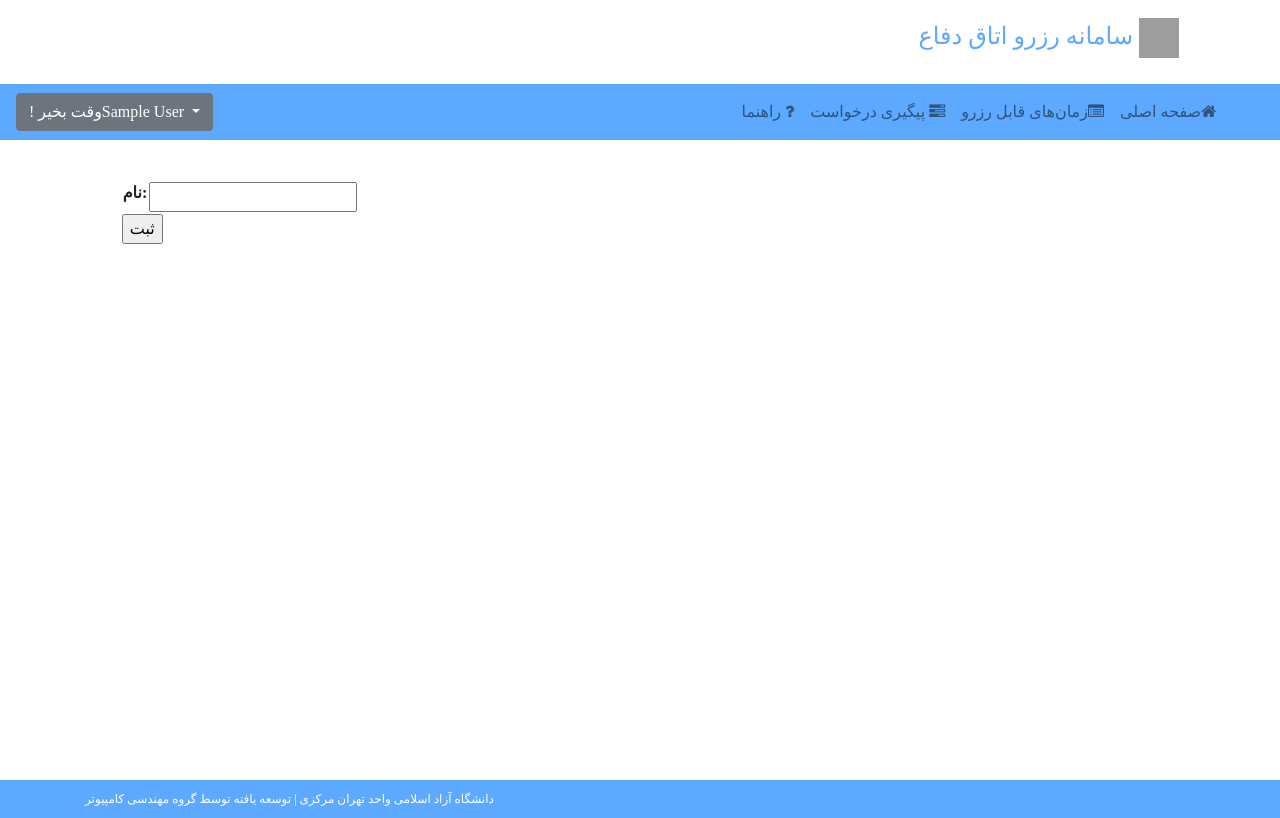
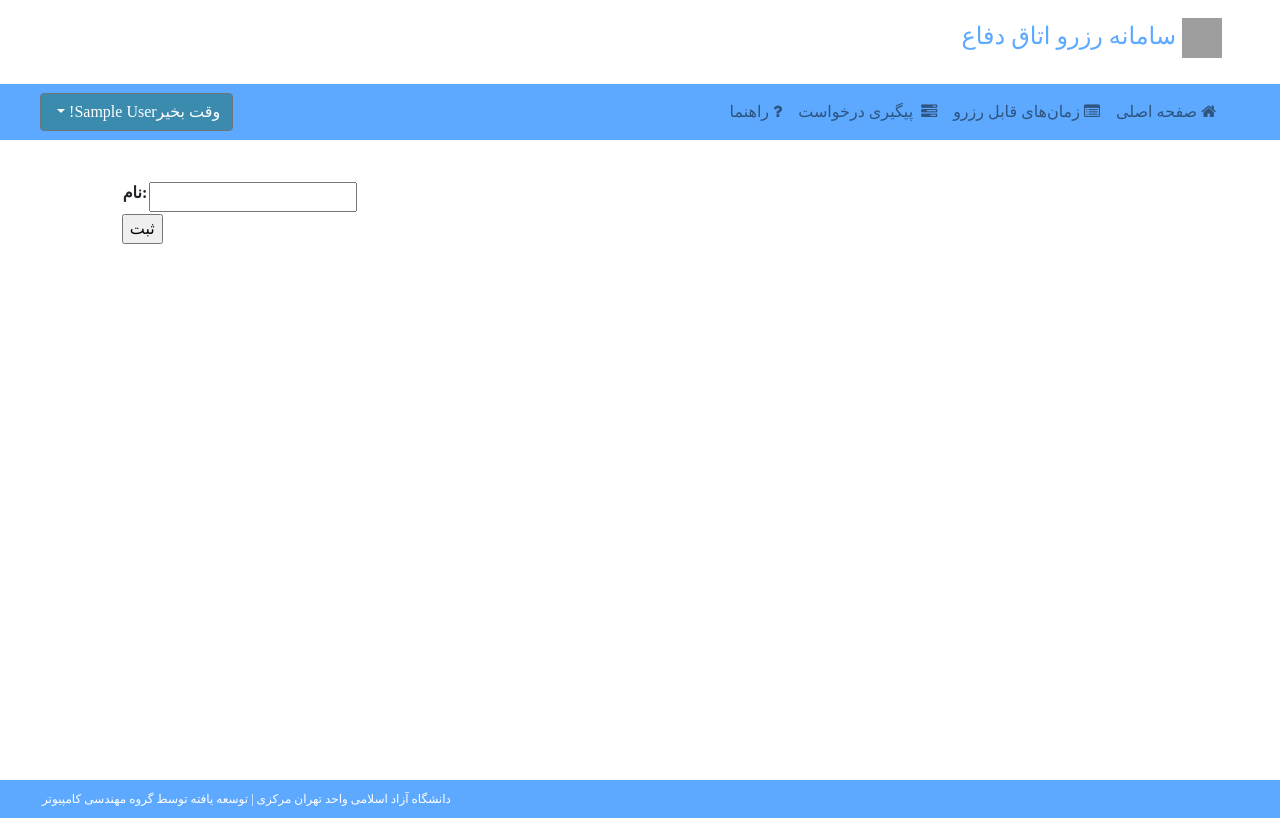
Before and after one commit to ashkantaravati/TDRRS, a Django app: template student/templates/student/ajax.html in a window 1280 px wide. Run offline with Django 3.2, Linux system fonts and the light colour scheme; the template is opened without the code that fills it: values that come from a table or form of the project are taken from there, others are empty; a user stored in the database is signed in; tables that the repository leaves empty hold one stand-in row (values such as "Sample post"); some libraries are stand-ins or nearby versions; some web fonts are replaced; grey boxes are pictures that could not be loaded.

Commit message:
nav-direction fixed dashboard just need icon

```diff
--- a/student/static/student/main.css
+++ b/student/static/student/main.css
@@ -1,4 +1,3 @@
-
 body{
     font-family: 'vazir' !important;
 }
@@ -99,8 +98,10 @@ body{
 .rtlDirection{
     direction: rtl;
 }
-.rtlAlignment{
-    text-align: right;
+.blue-border{
+    border: 2px solid #5ca9ff;
 }
-
+.row-blue-bg{
+    background-color: #5ca9ff;
+}
 /*parisa-style____________end*/
--- a/student/static/student/main.js
+++ b/student/static/student/main.js
@@ -38,7 +38,6 @@ let updatePage = function( resp ) {
  )
 
 
-
  function doAjax(){
      let myfname=$('#id_firstName').val();
       // Create an object to describe the AJAX request
@@ -52,3 +51,4 @@ let updatePage = function( resp ) {
       };
      $.ajax(ajaxOptions);
     }
+//js for nav in responsive mode
--- a/student/templates/student/dashboard_layout.html
+++ b/student/templates/student/dashboard_layout.html
@@ -32,21 +32,8 @@
 </head>
 
 <body>
-  <!--
-        <div class="row">
-         <div class="level-right">
-                        <div class="level-item">
-                          <button type="button" class="button is-small">
-                            March 8, 2017 - April 6, 2017
-                          </button>
-                        </div>
-                      </div> -->
-       <!-- </div>
-
-  -->
-
   <header>
-      <div class="container">
+      <div  style="margin-right: 2rem;">
           <div class="row">
               <div class="col-md-12">
 
@@ -60,40 +47,39 @@
       </div>
   </header>
   <!-- HEADER END-->
-  <nav class="navbar navbar-expand-lg navbar-light" style="background-color:#5ca9ff !important;">
-
-      <div class="d-flex">
-        <div class="dropdown mr-1 ">
+  <nav class="navbar navbar-expand-lg navbar-light row-blue-bg" >
+      <div class="d-flex ml-4 rtlDirection" >
+        <div class="dropdown mr-1 " >
           <button type="button" class="btn btn-secondary dropdown-toggle" id="dropdownMenuOffset" data-toggle="dropdown" aria-haspopup="true"
-            aria-expanded="false" data-offset="10,20">
-            !  وقت بخیر{{ user.student.info_from_self }}
+            aria-expanded="false" data-offset="10,20" style="background-color: #3b8baf;">
+            وقت بخیر{{ user.student.info_from_self }}!
           </button>
-          <div class="dropdown-menu rightToleft text-right" aria-labelledby="dropdownMenuOffset" >
-            <a class="dropdown-item" href="#">
+          <div class="dropdown-menu text-right" aria-labelledby="dropdownMenuOffset" >
+            <a class="dropdown-item">
               <i class="fa fa-user-o"></i> آخرین ورود:</a>
-            <a class="dropdown-item" href="#">{{user.last_login}}</a>
+            <a class="dropdown-item">{{user.last_login}}</a>
             <a class="dropdown-item" href="#"> تغییر گذواژه</a>
             <a class="dropdown-item" href="#">
               <i class="fa fa-power-off"></i> خروج </a>
           </div>
         </div>
       </div>
-      <div class="collapse navbar-collapse rightToleft text-right" id="navbarSupportedContent" style="direction: rtl !important; ">
+      <div class="collapse navbar-collapse rtlDirection text-right" id="navbarSupportedContent" >
           <ul class="navbar-nav ">
             <li class="nav-item ">
             </li>
             <li class="nav-item ">
               <a class="nav-link" href="{% url 'dashboard' %}">
-                <i class="fa fa-home"></i>صفحه اصلی
+                <i class="fa fa-home pl-1"></i>صفحه اصلی
               </a>
             </li>
             <li class="nav-item">
               <a class="nav-link" href="{% url 'defense_times' %}">
-                <i class="fa fa-list-alt"></i>زمان‌های قابل رزرو</a>
+                <i class="fa fa-list-alt pl-1"></i>زمان‌های قابل رزرو</a>
             </li>
             <li class="nav-item">
               <a class="nav-link" href="{% url 'user_requests' %}">
-                <i class="fa fa-tasks"></i>  پیگیری درخواست </a>
+                <i class="fa fa-tasks pl-1"></i>  پیگیری درخواست </a>
             </li>
             <li class="nav-item">
               <a class="nav-link" href="">
@@ -117,7 +103,7 @@
 
   <!-- CONTENT-WRAPPER SECTION END-->
   <footer>
-      <div class="container">
+      <div style="margin-left: 2rem;">
           <div class="row">
               <div class="col-md-12">
                   دانشگاه آزاد اسلامی واحد تهران مرکزی | توسعه یافته توسط گروه مهندسی کامپیوتر
```
Also changed, not shown: student/templates/student/dashboard.html (+21 -28 lines).
